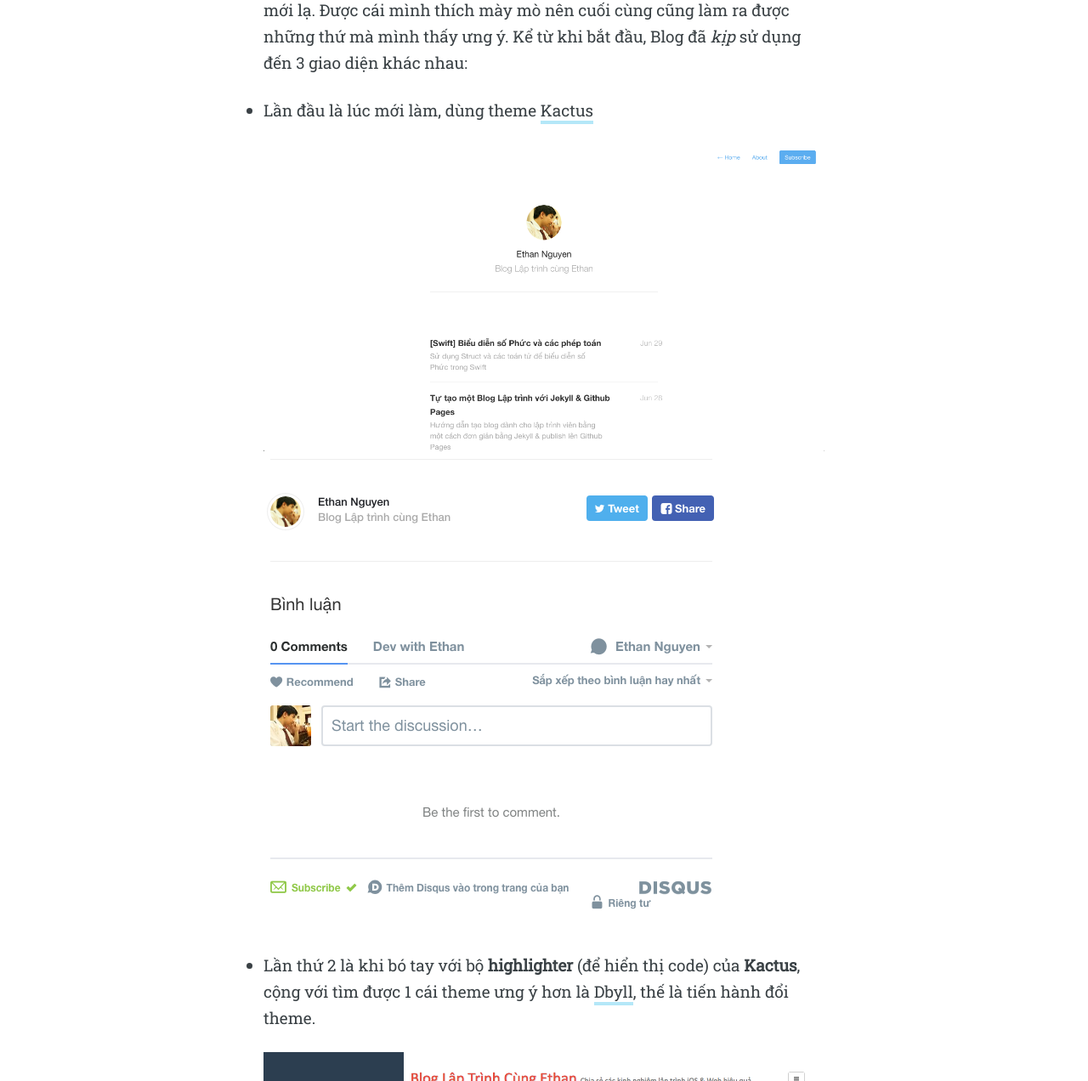
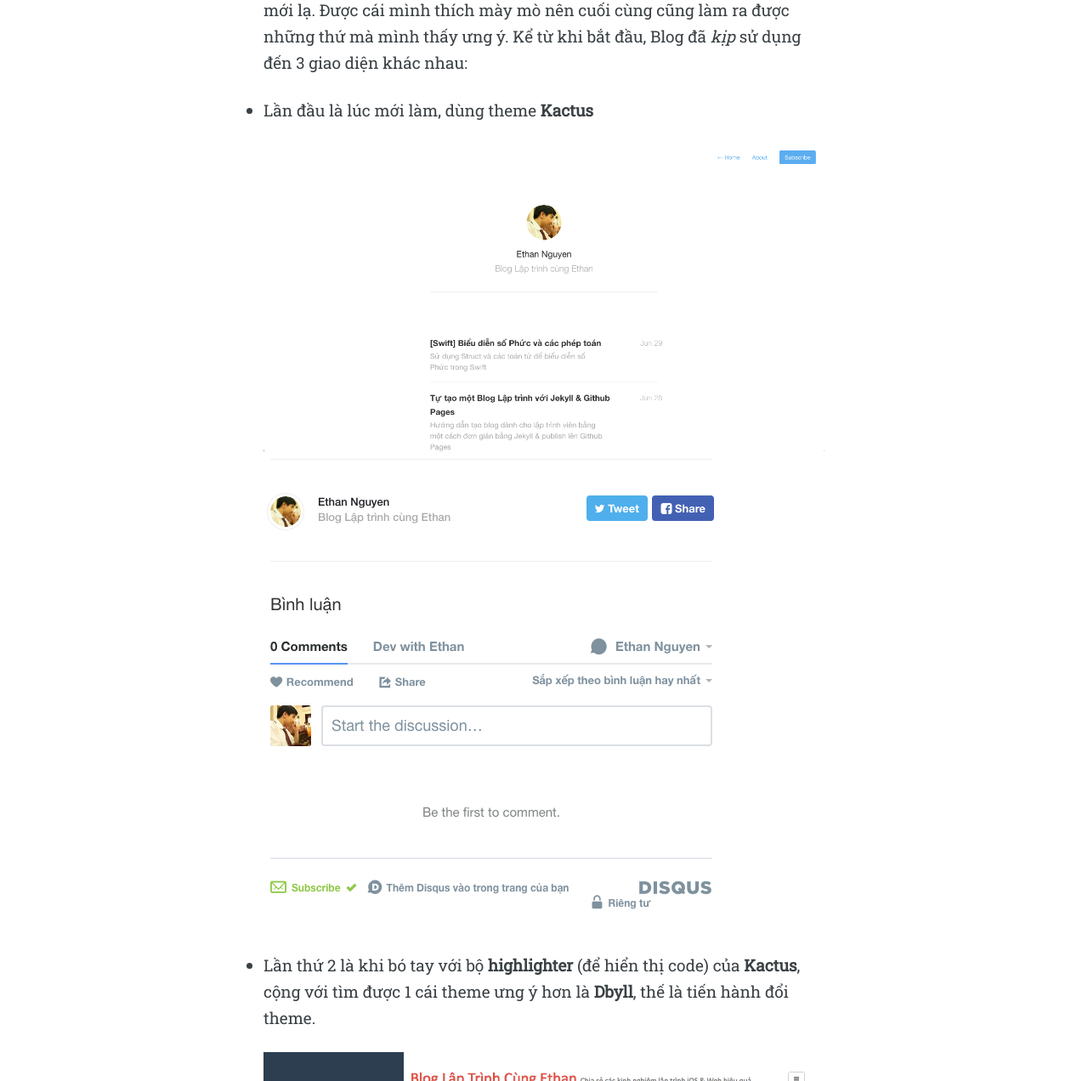
Before and after one commit to ethan605/dev-with-ethan, a Jekyll site: the page built from _posts/2016-08-05-upgrade-to-dasper.md, in a window 1280 px wide. Shown: the part 336-1608 px from the top of the page at 85% size. Built offline with Jekyll 4.4.1, drawn with Linux system fonts in a browser that asks for light colours; nearby versions of some CDN libraries; comment, search, counter and statistics services are not loaded.

Commit message:
Revert "[dasper] Update post"
This reverts commit fa6383c126933e57ec6a676f2403d999e920f657.

```diff
--- a/_posts/2016-08-05-upgrade-to-dasper.md
+++ b/_posts/2016-08-05-upgrade-to-dasper.md
@@ -10,13 +10,13 @@ comments: true
 
 Cho đến hôm nay, Blog **Lập trình cùng Ethan** đã ra mắt được gần 2 tháng. Nói chung mọi thứ với **Blogging** nói chung và **Jekyll** nói riêng đều khá mới lạ. Được cái mình thích mày mò nên cuối cùng cũng làm ra được những thứ mà mình thấy ưng ý. Kể từ khi bắt đầu, Blog đã *kịp* sử dụng đến 3 giao diện khác nhau:
 
-* Lần đầu là lúc mới làm, dùng theme **[Kactus][]**
+* Lần đầu là lúc mới làm, dùng theme **Kactus**
 
 ![Kactus theme][screenshot-kactus-1]
 <!-- ![Kactus theme][screenshot-kactus-2] -->
 ![Kactus theme][screenshot-kactus-3]
 
-* Lần thứ 2 là khi bó tay với bộ **highlighter** (để hiển thị code) của **Kactus**, cộng với tìm được 1 cái theme ưng ý hơn là **[Dbyll][]**, thế là tiến hành đổi theme.
+* Lần thứ 2 là khi bó tay với bộ **highlighter** (để hiển thị code) của **Kactus**, cộng với tìm được 1 cái theme ưng ý hơn là **Dbyll**, thế là tiến hành đổi theme.
 
 ![Dbyll theme][screenshot-dbyll-1]
 <!-- ![Dbyll theme][screenshot-dbyll-2] -->
@@ -40,13 +40,6 @@ Ngoài ra mình cũng chọn được 1 cái theme khá là cá tính cho trang
 ![Dasper theme][screenshot-dasper-3]
 
 [Ethanify.me]:  http://ethanify.me
-
-[Kactus]:       http://nick.balestra.ch/2015/Kactus/
-{:rel="nofollow"}
-
-[Dbyll]:        http://dbtek.github.io/dbyll/
-{:rel="nofollow"}
-
 [Strata]:       http://davidforster.com/strata-jekyll/
 {:rel="nofollow"}
 
```
